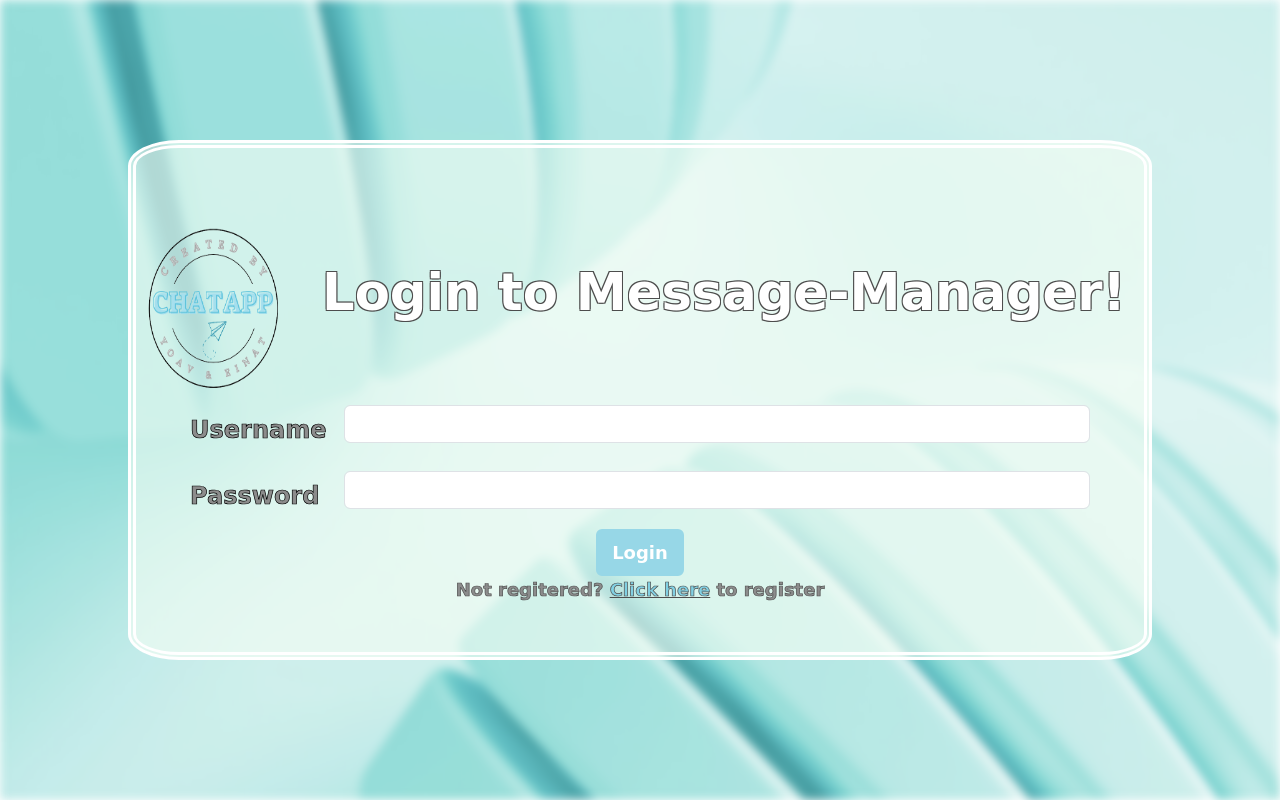
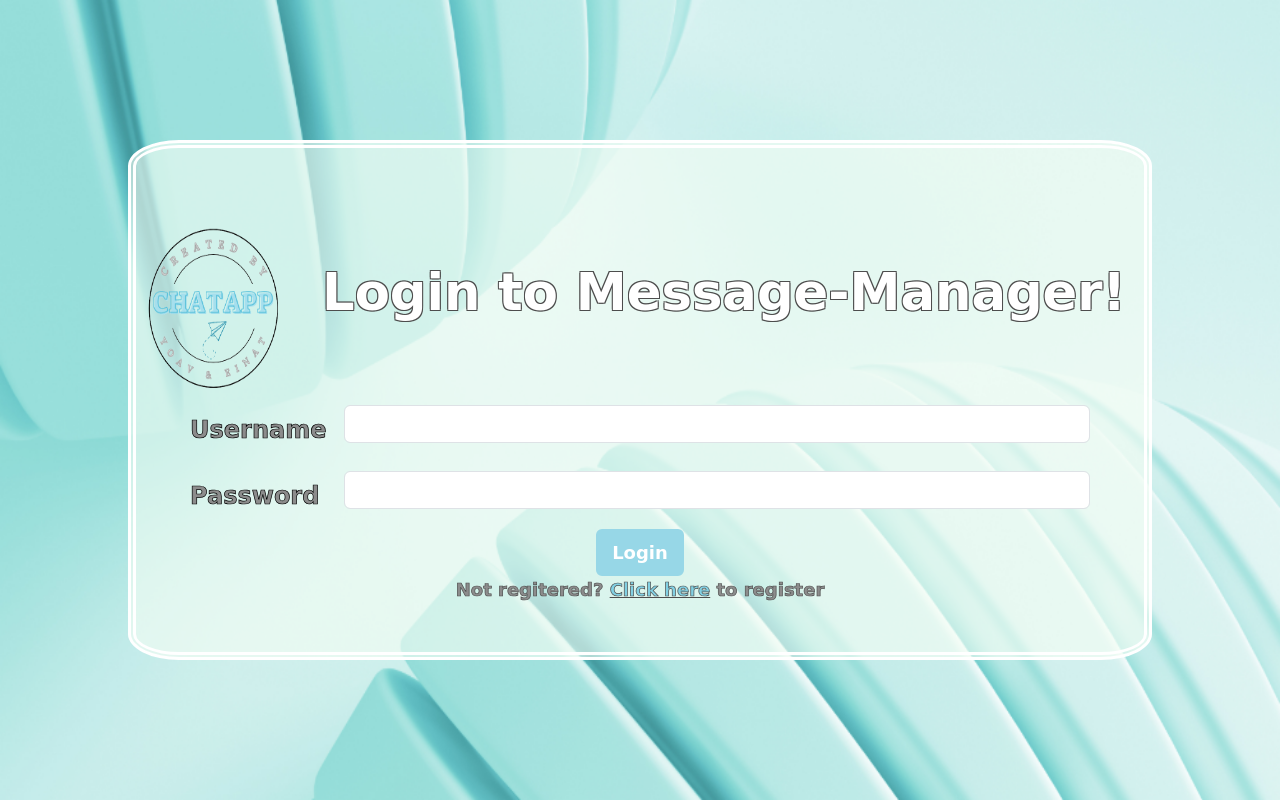
Before and after one commit to doximanman/Chatapp-Functionality-1B, a React (Create React App) app: page / in a window 1280 px wide. Built offline with nearby package versions, Linux system fonts and the light colour scheme.

Commit message:
Finish login functionality

```diff
--- a/public/index.html
+++ b/public/index.html
@@ -10,7 +10,11 @@
   </head>
   <body>
     <noscript>You need to enable JavaScript to run this app.</noscript>
-    <div id="background"></div>
     <div id="root"></div>
+    <script src="https://cdn.jsdelivr.net/npm/bootstrap@5.3.0-alpha3/dist/js/bootstrap.bundle.min.js"
+            integrity="sha384-ENjdO4Dr2bkBIFxQpeoTz1HIcje39Wm4jDKdf19U8gI4ddQ3GYNS7NTKfAdVQSZe"
+            crossOrigin="anonymous"></script>
+  <script src="https://ajax.googleapis.com/ajax/libs/jquery/3.6.4/jquery.min.js"></script>
   </body>
+
 </html>
--- a/src/Chat/Chat.js
+++ b/src/Chat/Chat.js
@@ -2,7 +2,7 @@ import "./Chat.css"
 import mainPFP from "../Pictures/user3-icon.jpg";
 import Profile from "./Profile";
 import ChatTitle from "./ChatTitle";
-import {useState} from "react";
+import { useState } from "react";
 import MessageList from "./MessageList";
 import ChatList from "./ChatList";
 import contacts from "./Contacts"
@@ -11,24 +11,23 @@ import MessageSender from "./MessageSender";
 function Chat() {
 
     // whenever a contact is added, the page is re-rendered.
-    const [chats,setContacts]=useState(contacts);
+    const [chats, setContacts] = useState(contacts);
 
     const user = {
-        pfp: mainPFP,
-        name: "Alice Smithhhhhhhhhhhhhhhhhhhhhhhhhhhhhhhhhhhhhhhhhhhhhhhhhhhhhhhhhhhhhhhhhhhhh"
+        pfp: JSON.parse(sessionStorage.getItem('currentUser'))['picture'],
+        name: JSON.parse(sessionStorage.getItem('currentUser'))['displayName']
     }
-
-    const[selectedUser,setSelectedUser]=useState(chats.filter((contact) => {
+    const [selectedUser, setSelectedUser] = useState(chats.filter((contact) => {
         return contact.classes.includes("selected-preview");
     })[0]);
 
     return (
         <>
             <div id="main">
-                <Profile user={user} setContacts={setContacts}/>
-                <ChatList chats={chats} user={selectedUser} setSelectedUser={setSelectedUser}/>
+                <Profile user={user} setContacts={setContacts} />
+                <ChatList chats={chats} user={selectedUser} setSelectedUser={setSelectedUser} />
                 <div id="chat">
-                    <ChatTitle user={selectedUser}/>
+                    <ChatTitle user={selectedUser} />
                     <MessageList user={selectedUser} />
                     <MessageSender contact={selectedUser} setSelectedUser={setSelectedUser} />
                 </div>
--- a/src/Chat/ChatTitle.js
+++ b/src/Chat/ChatTitle.js
@@ -12,8 +12,6 @@ function ChatTitle({user}){
         setSelected(false);
     }
 
-
-
     return(
         <div id="chat-title">
             <img className="profile-pic" src={user.pfp} alt="Profile"/>
--- a/src/Chat/Contacts.js
+++ b/src/Chat/Contacts.js
@@ -3,7 +3,7 @@ import user2PFP from "../Pictures/user2-icon.jpg";
 
 const contacts = [{
     pfp: userPFP,
-    name: "Bill Tinnnnnnnnnnnnnnnnnnnnnnnnnnnnnnnnnnnnnnnnnnnnnnnnnnnnnnnnnnnnnnnnnnn",
+    name: "Bill Tin",
     lastDate: "25/4/2023, 11:01:54 PM",
     lastMessage: "WORLDDDDDDDDDDDDDDDDDDDDDDDDDDDDDDDDDDDDDDDDDDDDDDDDDDDDDDDDDDDDDDDDDDDDDDDDDDDD!",
     classes: "selected-preview",
--- a/src/Chat/Profile.js
+++ b/src/Chat/Profile.js
@@ -1,55 +1,60 @@
 import add from "../Pictures/add.png";
 import userPFP from "../Pictures/user1-icon.jpg"
-import {useRef} from "react";
-import {useNavigate} from "react-router-dom";
+import { useRef } from "react";
+import { useNavigate } from "react-router-dom";
 
-function Profile({user,setContacts}) {
+function Profile({ user, setContacts }) {
 
     const contactInput = useRef(null);
 
-    function updateDismiss(){
-        if(contactInput.current.value!==''){
-            document.getElementById('addchatBTN').setAttribute('data-bs-dismiss',"modal");
+    function updateDismiss() {
+        if (contactInput.current.value !== '') {
+            document.getElementById('addchatBTN').setAttribute('data-bs-dismiss', "modal");
         }
-        else{
+        else {
             document.getElementById('addchatBTN').removeAttribute('data-bs-dismiss');
         }
     }
 
-    function newContact(){
-        if(/\S/.test(contactInput.current.value)) {
+    function newContact() {
+        if (/\S/.test(contactInput.current.value)) {
             let contact = {
                 pfp: userPFP,
                 name: contactInput.current.value,
                 lastDate: "25/4/2023, 11:01:54 PM",
                 lastMessage: "WORLD",
                 classes: "",
-                messages:[]
+                messages: []
             }
-            setContacts(contacts=>[...contacts,contact]);
-            contactInput.current.value='';
+            setContacts(contacts => [...contacts, contact]);
+            contactInput.current.value = '';
         }
     }
 
-    const navigate=useNavigate();
+    const navigate = useNavigate();
+    const handleLogout = e => {
+        sessionStorage.setItem('currentUser', JSON.stringify([]));
+        navigate("/Login");
+    }
+
 
     return (
         <div id="profile">
-            <img className="profile-pic" src={user.pfp} alt="Profile"/>
+            <img className="profile-pic" src={user.pfp} alt="Profile" />
             <div id="user-name" className="profile-name">{user.name}</div>
             <img id="add-chat" data-bs-toggle="modal" data-bs-target="#addChat" src={add}
-                 alt="New Chat"/>
-            <button type="button" onClick={()=>navigate('/login')} className="btn btn-danger btn-sm" id="logout">Logout</button>
+                alt="New Chat" />
+            <button type="button" onClick={handleLogout} className="btn btn-danger btn-sm" id="logout">Logout</button>
             <div className="modal" id="addChat" aria-labelledby="addChatTitle">
                 <div className="modal-dialog">
                     <div className="modal-content">
                         <div className="modal-header">
                             <h1 className="modal-title" id="addChatTitle">Add a New Chat</h1>
                             <button type="button" className="btn-close" data-bs-dismiss="modal"
-                                    aria-label="Close"></button>
+                                aria-label="Close"></button>
                         </div>
                         <div className="modal-body">
-                            <input ref={contactInput} onKeyUp={updateDismiss} id="nameInput" type="text" className="col-12" placeholder="Contact Name"/>
+                            <input ref={contactInput} onKeyUp={updateDismiss} id="nameInput" type="text" className="col-12" placeholder="Contact Name" />
                         </div>
                         <div className="modal-footer">
                             <button onClick={newContact} id="addchatBTN" type="button" className="btn btn-primary">Add</button>
--- a/src/Register/Register.js
+++ b/src/Register/Register.js
@@ -38,12 +38,6 @@ function Register() {
     }
 
     const onPictureChange = e => {
-        // const file = e.target.files[0];
-        // console.log(file);
-        // setInput(prev => ({
-        //     ...prev,
-        //     Picture: file
-        // }));
         setError(prev => ({
             ...prev,
             Picture: ""
--- a/src/index.css
+++ b/src/index.css
@@ -12,22 +12,9 @@ code {
     monospace;
 }
 
-#background {
-  position: absolute;
-  z-index: 1;
-  -webkit-filter: blur(5px);
-  -moz-filter: blur(5px);
-  -o-filter: blur(5px);
-  -ms-filter: blur(5px);
-  filter: blur(5px);
-  width: 100vw;
-  height: 100vh;
+#root{
   background-image: url("Pictures/background.png");
-  background-size: cover;
-  background-repeat: no-repeat;
+  background-size:100vw 100vh;
+  width:100vw;
+  height:100vh;
 }
-
-#root {
-  width: 100vw;
-  height: 100vh;
-}
```
Also changed, not shown: package.json (+7 -1 lines), src/index.js (line endings or trailing spaces).
